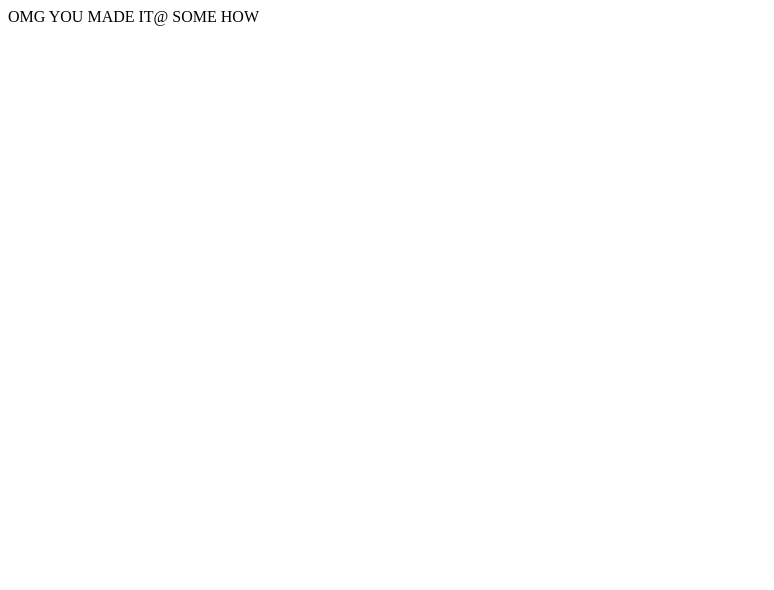
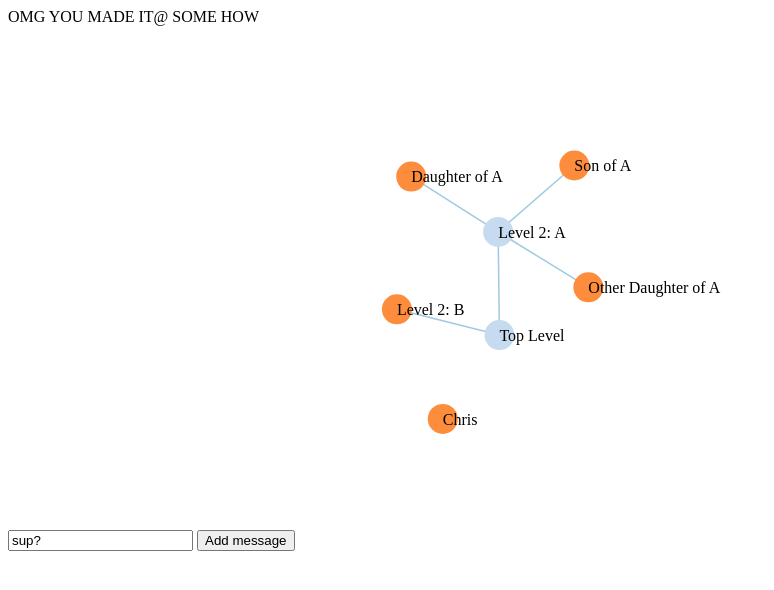
Before and after one commit to christophertrev/unstable-asteroid, a website: page client/index.html in a window 1280 px wide. Shown: the whole page, without its empty margins (0-774 px from the left). Drawn offline with nearby package versions, Linux system fonts and the light colour scheme.

Commit message:
(feat) Display graph, select/deselect nodes, add new nodes. Closes #11

```diff
--- a/client/bower.json
+++ b/client/bower.json
@@ -14,6 +14,7 @@
     "tests"
   ],
   "dependencies": {
-    "d3": "~3.4.13"
+    "d3": "~3.4.13",
+    "jquery": "~2.1.1"
   }
 }
--- a/client/index.html
+++ b/client/index.html
@@ -5,5 +5,11 @@
   </head>
   <body>
   	OMG YOU MADE IT@ SOME HOW
+    <div class="d3box"></div>
+    <input value="sup?"></input>
+    <button>Add message</button>
   </body>
+  <script src="http://d3js.org/d3.v3.min.js"></script>
+  <script src="bower_components/jquery/dist/jquery.min.js"></script>
+  <script src="js/display.js"></script>
 </html>
--- /dev/null
+++ b/client/js/display.js
@@ -0,0 +1,190 @@
+
+var width = 960,
+    height = 500,
+    root;
+
+var force = d3.layout.force()
+    .size([width, height])
+    .on("tick", tick);
+
+var svg = d3.select(".d3box").append("svg")
+    .attr("width", width)
+    .attr("height", height);
+
+var link = svg.selectAll(".link"),
+    node = svg.selectAll(".node");
+
+var treeData = [
+  {
+    "name": "Top Level",
+    "parent": "null",
+    "children": [
+      {
+        "name": "Level 2: A",
+        "parent": "Top Level",
+        "children": [
+          {
+            "name": "Son of A",
+            "parent": "Level 2: A"
+          },
+          {
+            "name": "Daughter of A",
+            "parent": "Level 2: A"
+          },
+          {
+            "name": "Other Daughter of A",
+            "parent": "Level 2: A"
+          },
+
+        ]
+      },
+      {
+        "name": "Level 2: B",
+        "parent": "Top Level"
+      }
+    ]
+  },
+  {
+    "name": "Chris",
+    "parent": "null"
+  }
+];
+
+  //root = treeData;
+  // var nodes = flatten(treeData);
+  // console.log(nodes);
+  update();
+
+
+function update() {
+  var nodes = flatten(treeData);
+  console.log(treeData);
+  var links = d3.layout.tree().links(nodes);
+
+  // Restart the force layout.
+  force
+      .nodes(nodes)
+      .links(links)
+      .charge(-500)
+      .linkDistance(100)
+      .start();
+
+  // Update the links…
+  link = link.data(links, function(d) { return d.target.id; });
+
+  // Exit any old links.
+  link.exit().remove();
+
+  // Enter any new links.
+  link.enter().insert("line", ".node")
+      .attr("class", "link")
+      .attr("x1", function(d) { return d.source.x; })
+      .attr("y1", function(d) { return d.source.y; })
+      .attr("x2", function(d) { return d.target.x; })
+      .attr("y2", function(d) { return d.target.y; });
+
+  // Update the nodes…
+  //node = node.data(nodes).style("fill", color);
+
+  node = node.data(nodes, function(d) { return d.id; }).style("fill", color);
+
+
+
+  // Exit any old nodes.
+  node.exit().remove();
+
+  // Enter any new nodes.
+  node.enter().append('g')
+      .attr("transform", function(d){
+        return "translate(" + d.x + "," + d.y + ")";
+      })
+      .call(force.drag)
+      .attr("class", "node")
+      .append("circle")
+      // .attr("cx", function(d) { return d.x; })
+      // .attr("cy", function(d) { return d.y; })
+      .attr("r", function(d) { return Math.sqrt(d.size) / 10 || 15; })
+      .style("fill", color)
+      .on("click", click);
+  node.append("text")
+    .attr("dx", 0)
+    .attr("dy", ".35em")
+    .text(function(d){return d.name});
+
+
+  node.attr("class", function(d){
+    if(d === nodeSelected) {
+      return "node selected";
+    }else{
+      return "node";
+    }
+  });
+}
+
+function tick() {
+  link.attr("x1", function(d) { return d.source.x; })
+      .attr("y1", function(d) { return d.source.y; })
+      .attr("x2", function(d) { return d.target.x; })
+      .attr("y2", function(d) { return d.target.y; });
+
+  node.attr("transform", function(d){
+        return "translate(" + d.x + "," + d.y + ")";
+      });
+
+}
+
+// Color leaf nodes orange, and packages white or blue.
+function color(d) {
+  return d._children ? "#3182bd" : d.children ? "#c6dbef" : "#fd8d3c";
+}
+
+var nodeSelected;
+// Toggle children on click.
+function click(d) {
+  // d.attr("class", "selected");
+  //console.log(force.nodes());
+  nodeSelected = nodeSelected === d ? null : d;
+  update();
+  //d.selected = !d.selected;
+  // if (!d3.event.defaultPrevented) {
+  //   if (d.children) {
+  //     d._children = d.children;
+  //     d.children = null;
+  //   } else {
+  //     d.children = d._children;
+  //     d._children = null;
+  //   }
+  //   update();
+  // }
+}
+
+// Returns a list of all nodes under the root.
+function flatten(roots) {
+  var i = 0;
+  var nodes = [];
+  roots.forEach(function(root){
+    recurse(root);
+  });
+
+  function recurse(node) {
+    if (node.children) node.children.forEach(recurse);
+    node.id = ++i;
+    nodes.push(node);
+  }
+
+  return nodes;
+}
+
+$('button').on('click', function(){
+  var message = $('input').val();
+  if(nodeSelected){
+    if(!nodeSelected.children){
+      nodeSelected.children = [];
+    }
+    nodeSelected.children.push({name: message, parent: nodeSelected.name});
+  }else{
+    treeData.push({name: message, parent: 'null'});
+  }
+  update();
+
+})
--- a/client/styles/styles.css
+++ b/client/styles/styles.css
@@ -1 +1,10 @@
 /*insert cool css here!*/
+.selected {
+  stroke: red;
+}
+
+.link {
+  fill: none;
+  stroke: #9ecae1;
+  stroke-width: 1.5px;
+}
```
Also changed, not shown: 1 other file.
